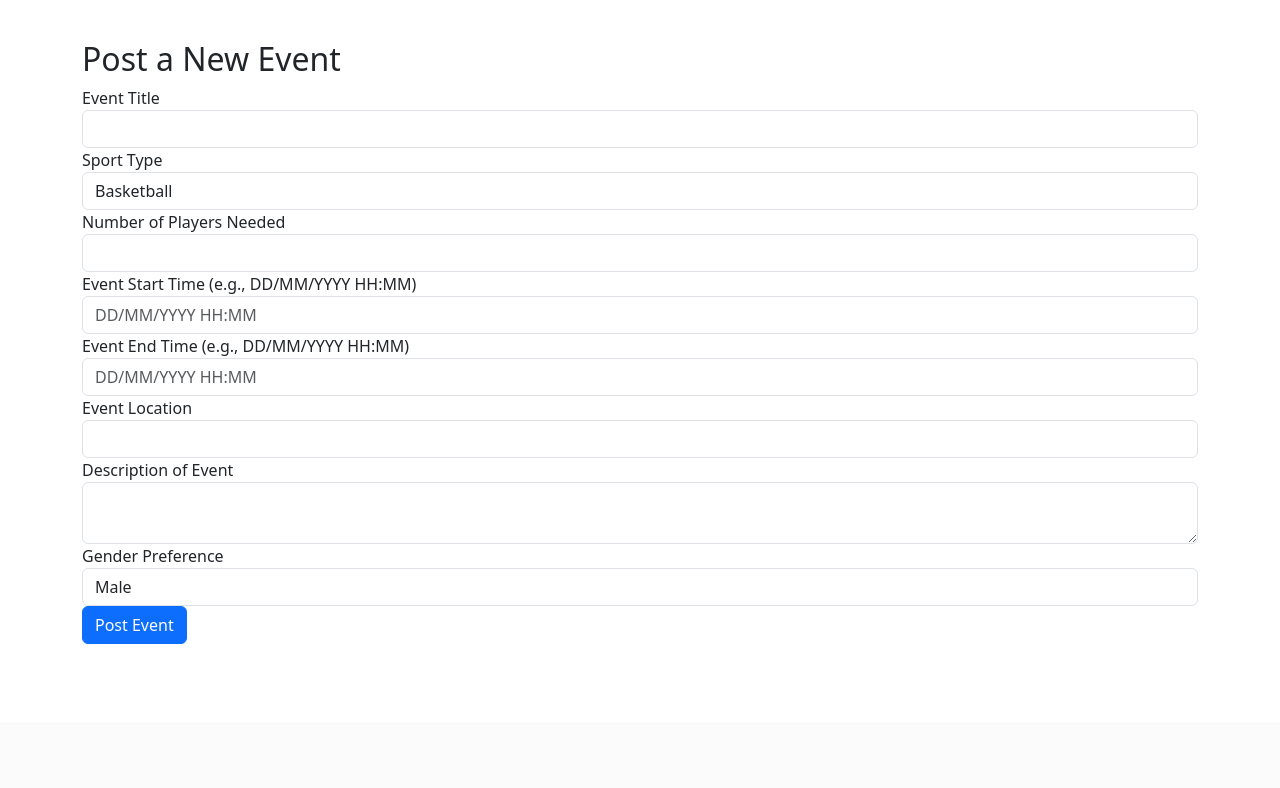
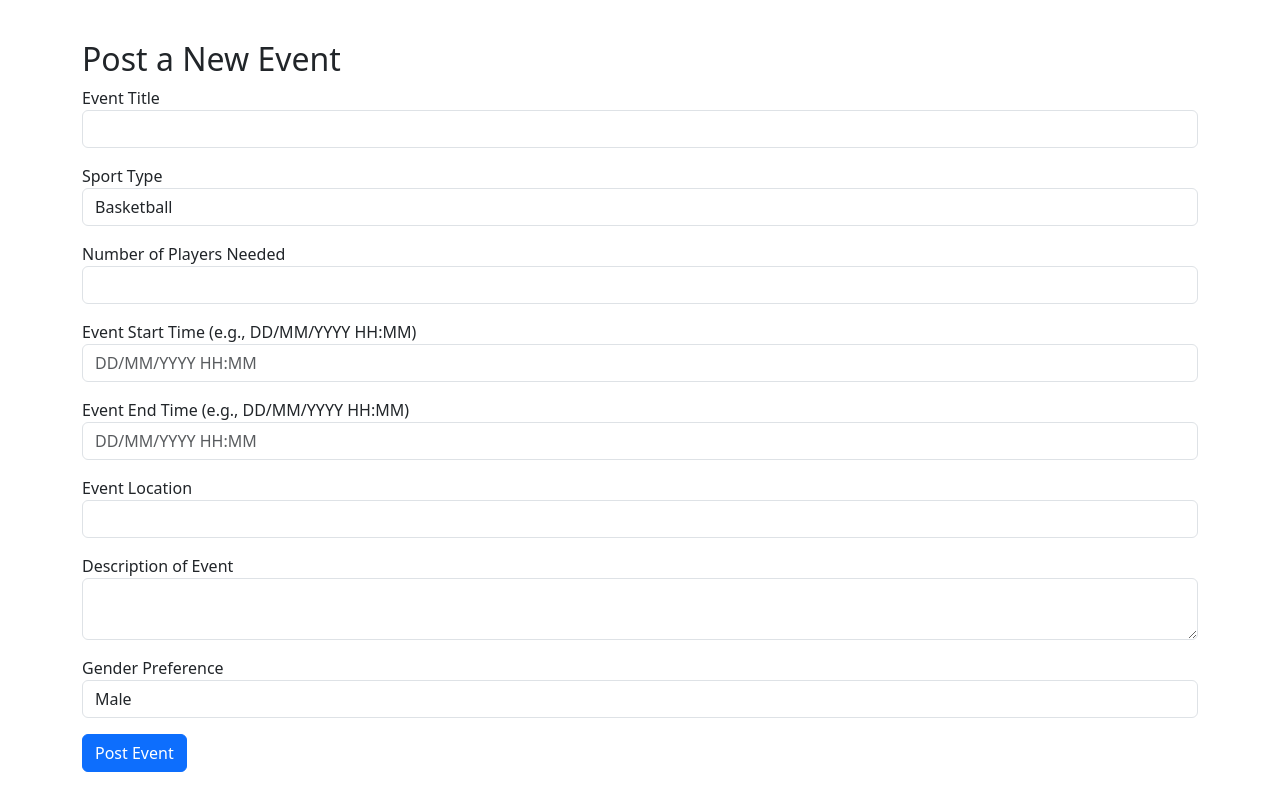
Before and after one commit to DeclanB1/Agile-Web-Development, a Flask app: page /post-an-event in a window 1280 px wide. Shown: the part 78-866 px from the top of the page. Before the commit the page ends 722 px from the top, so only its background shows below. Run offline with Flask 3, Linux system fonts and the light colour scheme; some libraries are stand-ins or nearby versions.

Commit message:
Added line breaks in between each form field

```diff
--- a/src/templates/post_an_event.html
+++ b/src/templates/post_an_event.html
@@ -5,31 +5,31 @@
     <h2>Post a New Event</h2>
     <form method="post">
         {{ form.hidden_tag() }}
-        <div class="form-group">
+        <div class="form-group mb-3">
             {{ form.title.label }} {{ form.title(class="form-control") }}
         </div>
-        <div class="form-group">
+        <div class="form-group mb-3">
             {{ form.sport_type.label }} {{ form.sport_type(class="form-control") }}
         </div>
-        <div class="form-group">
+        <div class="form-group mb-3">
             {{ form.num_players.label }} {{ form.num_players(class="form-control") }}
         </div>
-        <div class="form-group">
+        <div class="form-group mb-3">
             {{ form.start_time.label }} {{ form.start_time(class="form-control", placeholder="DD/MM/YYYY HH:MM") }}
         </div>
-        <div class="form-group">
+        <div class="form-group mb-3">
             {{ form.end_time.label }} {{ form.end_time(class="form-control", placeholder="DD/MM/YYYY HH:MM") }}
         </div>
-        <div class="form-group">
+        <div class="form-group mb-3">
             {{ form.location.label }} {{ form.location(class="form-control") }}
         </div>
-        <div class="form-group">
+        <div class="form-group mb-3">
             {{ form.description.label }} {{ form.description(class="form-control") }}
         </div>
-        <div class="form-group">
+        <div class="form-group mb-3">
             {{ form.gender_preference.label }} {{ form.gender_preference(class="form-control") }}
         </div>
-        <div class="form-group">
+        <div class="form-group mb-3">
             {{ form.submit(class="btn btn-primary") }}
         </div>
     </form>
```
